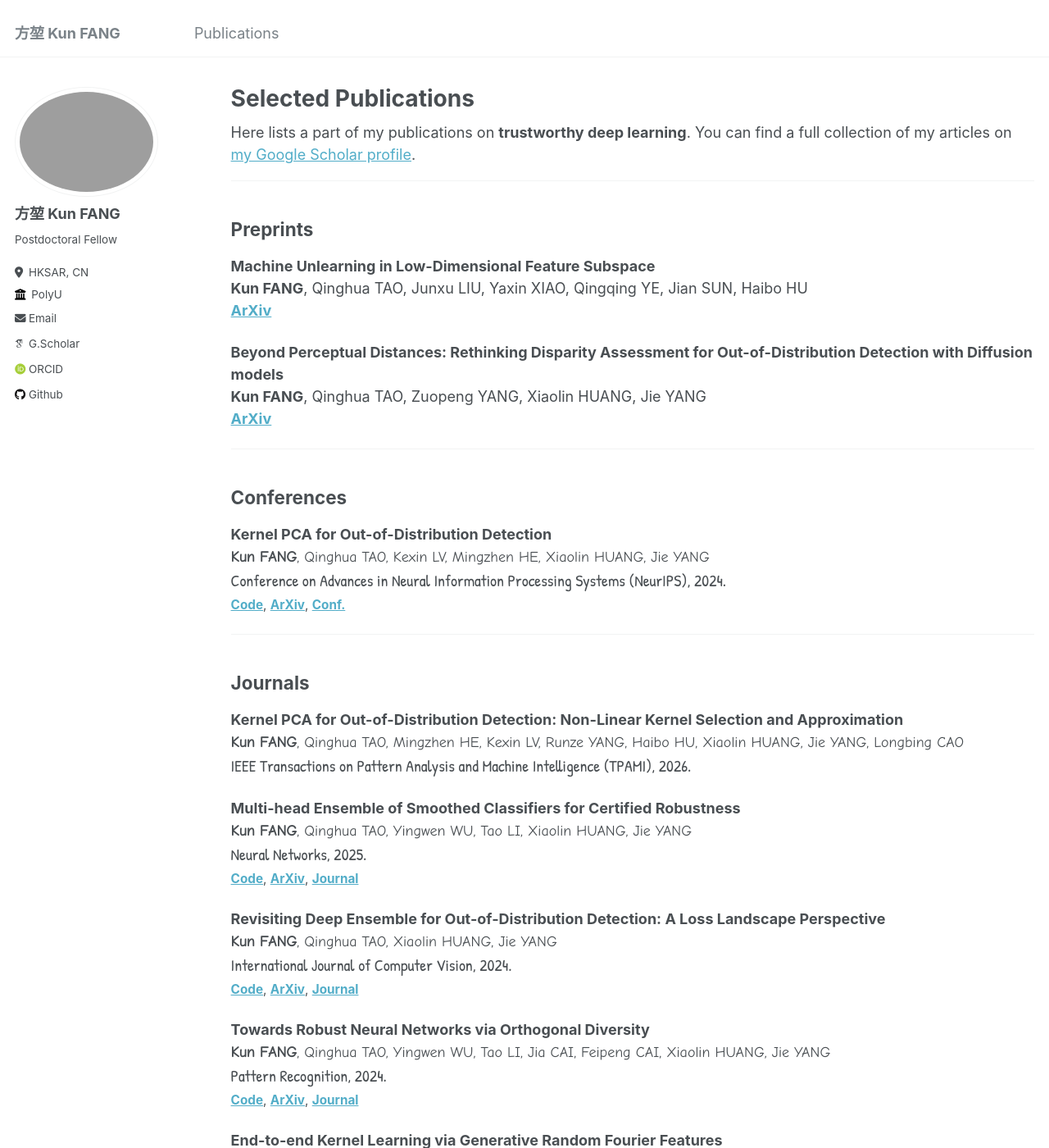
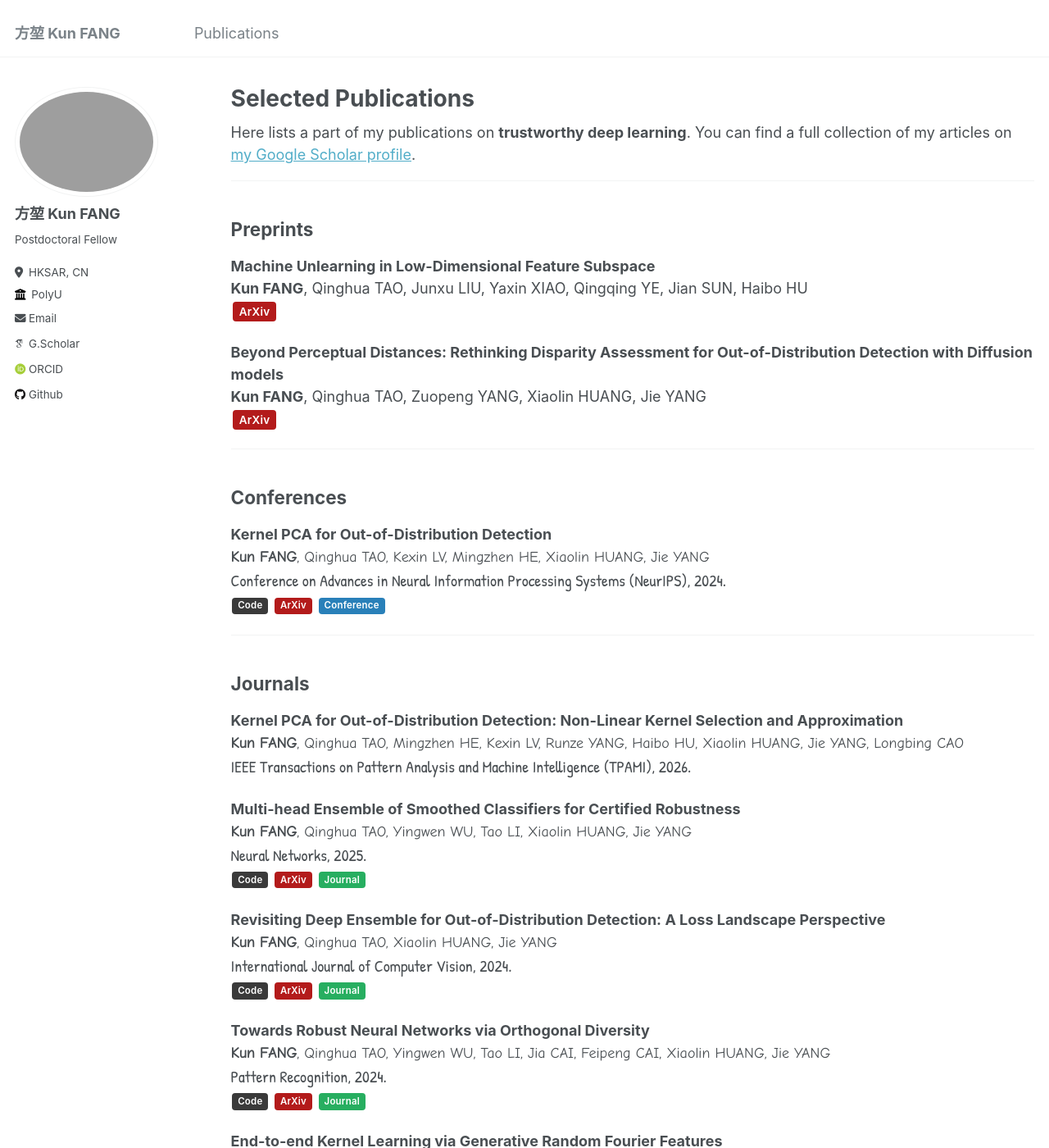
Before and after one commit to fanghenshaometeor/fanghenshaometeor.github.io, a Jekyll site: the page built from _pages/publications.md, in a window 1280 px wide and 1400 px high. Shown: the whole window at 82% size. Built offline with Jekyll 4.4.1, drawn with Linux system fonts in a browser that asks for light colours; some web fonts are replaced; some of the changed text lies outside the part shown.

Commit message:
update-pub

```diff
--- a/_pages/publications.md
+++ b/_pages/publications.md
@@ -21,11 +21,11 @@ author_profile: true
 
 **Machine Unlearning in Low-Dimensional Feature Subspace**
 **Kun FANG**, Qinghua TAO, Junxu LIU, Yaxin XIAO, Qingqing YE, Jian SUN, Haibo HU
-**[ArXiv](https://arxiv.org/abs/2601.22456)**
+<a href="https://arxiv.org/abs/2601.22456" class="pub-link pub-link--arxiv">ArXiv</a>
 
 **Beyond Perceptual Distances: Rethinking Disparity Assessment for Out-of-Distribution Detection with Diffusion models**
 **Kun FANG**, Qinghua TAO, Zuopeng YANG, Xiaolin HUANG, Jie YANG
-**[ArXiv](https://arxiv.org/abs/2409.10094)**
+<a href="https://arxiv.org/abs/2409.10094" class="pub-link pub-link--arxiv">ArXiv</a>
 
 ---
 
@@ -34,7 +34,7 @@ author_profile: true
 **Kernel PCA for Out-of-Distribution Detection**
 <span style="font-family:Comic Neue; font-size:1em;">**Kun FANG**, Qinghua TAO, Kexin LV, Mingzhen HE, Xiaolin HUANG, Jie YANG</span>
 <span style="font-family:Patrick Hand; font-size:1.1em;">Conference on Advances in Neural Information Processing Systems (NeurIPS), 2024.</span>
-<span style="font-size:0.85em;">**[Code](https://github.com/fanghenshaometeor/ood-kernel-pca)**, **[ArXiv](https://arxiv.org/abs/2402.02949)**, **[Conf.](https://papers.nips.cc/paper_files/paper/2024/hash/f2543511e5f4d4764857f9ad833a977d-Abstract-Conference.html)**</span>
+<span style="font-size:0.85em;"><a href="https://github.com/fanghenshaometeor/ood-kernel-pca" class="pub-link pub-link--code">Code</a> <a href="https://arxiv.org/abs/2402.02949" class="pub-link pub-link--arxiv">ArXiv</a> <a href="https://papers.nips.cc/paper_files/paper/2024/hash/f2543511e5f4d4764857f9ad833a977d-Abstract-Conference.html" class="pub-link pub-link--conf">Conference</a></span>
 
 ---
 
@@ -47,24 +47,24 @@ author_profile: true
 **Multi-head Ensemble of Smoothed Classifiers for Certified Robustness**
 <span style="font-family:Comic Neue; font-size:1em;">**Kun FANG**, Qinghua TAO, Yingwen WU, Tao LI, Xiaolin HUANG, Jie YANG</span>
 <span style="font-family:Patrick Hand; font-size:1.1em;">Neural Networks, 2025.</span>
-<span style="font-size:0.85em;">**[Code](https://github.com/fanghenshaometeor/smoothed-multihead-ensemble)**, **[ArXiv](https://arxiv.org/abs/2211.10882)**, **[Journal](https://doi.org/10.1016/j.neunet.2025.107426)**</span>
+<span style="font-size:0.85em;"><a href="https://github.com/fanghenshaometeor/smoothed-multihead-ensemble" class="pub-link pub-link--code">Code</a> <a href="https://arxiv.org/abs/2211.10882" class="pub-link pub-link--arxiv">ArXiv</a> <a href="https://doi.org/10.1016/j.neunet.2025.107426" class="pub-link pub-link--journal">Journal</a></span>
 
 
 **Revisiting Deep Ensemble for Out-of-Distribution Detection: A Loss Landscape Perspective**
 <span style="font-family:Comic Neue; font-size:1em;">**Kun FANG**, Qinghua TAO, Xiaolin HUANG, Jie YANG</span>
 <span style="font-family:Patrick Hand; font-size:1.1em;">International Journal of Computer Vision, 2024.</span>
-<span style="font-size:0.85em;">**[Code](https://github.com/fanghenshaometeor/ood-mode-ensemble)**, **[ArXiv](https://arxiv.org/abs/2310.14227)**, **[Journal](https://doi.org/10.1007/s11263-024-02156-x)**</span>
+<span style="font-size:0.85em;"><a href="https://github.com/fanghenshaometeor/ood-mode-ensemble" class="pub-link pub-link--code">Code</a> <a href="https://arxiv.org/abs/2310.14227" class="pub-link pub-link--arxiv">ArXiv</a> <a href="https://doi.org/10.1007/s11263-024-02156-x" class="pub-link pub-link--journal">Journal</a></span>
 
 **Towards Robust Neural Networks via Orthogonal Diversity**
 <span style="font-family:Comic Neue; font-size:1em;">**Kun FANG**, Qinghua TAO, Yingwen WU, Tao LI, Jia CAI, Feipeng CAI, Xiaolin HUANG, Jie YANG</span>
 <span style="font-family:Patrick Hand; font-size:1.1em;">Pattern Recognition, 2024.</span>
-<span style="font-size:0.85em;">**[Code](https://github.com/fanghenshaometeor/DIversity-via-Orthogonality)**, **[ArXiv](https://arxiv.org/abs/2010.12190)**, **[Journal](https://doi.org/10.1016/j.patcog.2024.110281)**</span>
+<span style="font-size:0.85em;"><a href="https://github.com/fanghenshaometeor/DIversity-via-Orthogonality" class="pub-link pub-link--code">Code</a> <a href="https://arxiv.org/abs/2010.12190" class="pub-link pub-link--arxiv">ArXiv</a> <a href="https://doi.org/10.1016/j.patcog.2024.110281" class="pub-link pub-link--journal">Journal</a></span>
 
 
 **End-to-end Kernel Learning via Generative Random Fourier Features**
 <span style="font-family:Comic Neue; font-size:1em;">**Kun FANG**, Fanghui LIU, Xiaolin HUANG, Jie YANG</span>
 <span style="font-family:Patrick Hand; font-size:1.1em;">Pattern Recognition, 2023.</span>
-<span style="font-size:0.85em;">**[Code](https://github.com/fanghenshaometeor/GenerativeRFF)**, **[ArXiv](https://arxiv.org/abs/2009.04614)**, **[Journal](https://doi.org/10.1016/j.patcog.2022.109057)**</span><!--, **[read more](/publication/2015-10-01-paper-title-number-3)**-->
+<span style="font-size:0.85em;"><a href="https://github.com/fanghenshaometeor/GenerativeRFF" class="pub-link pub-link--code">Code</a> <a href="https://arxiv.org/abs/2009.04614" class="pub-link pub-link--arxiv">ArXiv</a> <a href="https://doi.org/10.1016/j.patcog.2022.109057" class="pub-link pub-link--journal">Journal</a></span><!--, **[read more](/publication/2015-10-01-paper-title-number-3)**-->
 
 ---
 
@@ -74,34 +74,34 @@ author_profile: true
 **DIFT: Protecting Contrastive Learning against Data Poisoning Backdoor Attacks**
 <span style="font-family:Comic Neue; font-size:1em;">Jiang ZHU, Yulin JIN, Qingqing YE, Zhibiao GUO, **Kun FANG**, Ruochen DU, Yingnan ZHAO, Haibo HU</span>
 <span style="font-family:Patrick Hand; font-size:1.1em;">AAAI Conference on Artificial Intelligence (AAAI), 2026.</span>
-<span style="font-size:0.85em;">**[Conf.](https://ojs.aaai.org/index.php/AAAI/article/view/37141)**</span>
+<span style="font-size:0.85em;"><a href="https://ojs.aaai.org/index.php/AAAI/article/view/37141" class="pub-link pub-link--conf">Conference</a></span>
 
 **Adaptive Distillation on Hard Samples Benefits Consistency for Certified Robustness**
 <span style="font-family:Comic Neue; font-size:1em;">Jiawen LI, **Kun FANG**, Jie YANG</span>
 <span style="font-family:Patrick Hand; font-size:1.1em;">International Journal of Machine Learning and Cybernetics, 2025.</span>
-<span style="font-size:0.85em;">**[Journal](https://doi.org/10.1007/s13042-025-02568-2)**</span>
+<span style="font-size:0.85em;"><a href="https://doi.org/10.1007/s13042-025-02568-2" class="pub-link pub-link--journal">Journal</a></span>
 
 **Boosting Certified Robustness via An Expectation-based Similarity Regularization**
 <span style="font-family:Comic Neue; font-size:1em;">Jiawen LI, **Kun FANG**, Xiaolin HUANG, Jie YANG</span>
 <span style="font-family:Patrick Hand; font-size:1.1em;">Image and Vision Computing, 2024.</span>
-<span style="font-size:0.85em;">**[Journal](https://doi.org/10.1016/j.imavis.2024.105272)**</span>
+<span style="font-size:0.85em;"><a href="https://doi.org/10.1016/j.imavis.2024.105272" class="pub-link pub-link--journal">Journal</a></span>
 
 **Improving Adversarial Robustness through A Curriculum-guided Reliable Distillation**
 <span style="font-family:Comic Neue; font-size:1em;">Jiawen LI, **Kun FANG**, Xiaolin HUANG, Jie YANG</span>
 <span style="font-family:Patrick Hand; font-size:1.1em;">Computers & Security, 2023.</span>
-<span style="font-size:0.85em;">**[Code](https://github.com/kevinlee26/kevin_first)**, **[Journal](https://doi.org/10.1016/j.cose.2023.103411)**</span>
+<span style="font-size:0.85em;"><a href="https://github.com/kevinlee26/kevin_first" class="pub-link pub-link--code">Code</a> <a href="https://doi.org/10.1016/j.cose.2023.103411" class="pub-link pub-link--journal">Journal</a></span>
 
 **Improving the Adversarial Robustness of Quantized Neural Networks via Exploiting the Feature Diversity**
 <span style="font-family:Comic Neue; font-size:1em;">Tianshu CHU, **Kun FANG**, Jie YANG, Xiaolin HUANG</span>
 <span style="font-family:Patrick Hand; font-size:1.1em;">Pattern Recognition Letters, 2023.</span>
-<span style="font-size:0.85em;">**[Journal](https://doi.org/10.1016/j.patrec.2023.10.024)**</span>
+<span style="font-size:0.85em;"><a href="https://doi.org/10.1016/j.patrec.2023.10.024" class="pub-link pub-link--journal">Journal</a></span>
 
 **Unifying Gradients to Improve Real-world Robustness for Deep Networks**
 <span style="font-family:Comic Neue; font-size:1em;">Yingwen WU, Sizhe CHEN, **Kun FANG**, Xiaolin HUANG</span>
 <span style="font-family:Patrick Hand; font-size:1.1em;">ACM Transactions on Intelligent Systems and Technology, 2023.</span>
-<span style="font-size:0.85em;">**[Code](https://github.com/snowien/UniG-pytorch)**, **[ArXiv](https://arxiv.org/abs/2208.06228)**, **[Journal](https://dl.acm.org/doi/10.1145/3617895)**</span>
+<span style="font-size:0.85em;"><a href="https://github.com/snowien/UniG-pytorch" class="pub-link pub-link--code">Code</a> <a href="https://arxiv.org/abs/2208.06228" class="pub-link pub-link--arxiv">ArXiv</a> <a href="https://dl.acm.org/doi/10.1145/3617895" class="pub-link pub-link--journal">Journal</a></span>
 
 **Subspace Adversarial Learning**
 <span style="font-family:Comic Neue; font-size:1em;">Tao LI, Yingwen WU, Sizhe CHEN, **Kun FANG**, Xiaolin HUANG</span>
 <span style="font-family:Patrick Hand; font-size:1.1em;">IEEE/CVF Conference on Computer Vision and Pattern Recognition (CVPR), 2022.</span>
-<span style="font-size:0.85em;">**[Code](https://github.com/nblt/sub-at)**, **[ArXiv](https://arxiv.org/abs/2111.12229)**, **[Conf.](https://openaccess.thecvf.com/content/CVPR2022/html/Li_Subspace_Adversarial_Training_CVPR_2022_paper)**</span>
+<span style="font-size:0.85em;"><a href="https://github.com/nblt/sub-at" class="pub-link pub-link--code">Code</a> <a href="https://arxiv.org/abs/2111.12229" class="pub-link pub-link--arxiv">ArXiv</a> <a href="https://openaccess.thecvf.com/content/CVPR2022/html/Li_Subspace_Adversarial_Training_CVPR_2022_paper" class="pub-link pub-link--conf">Conference</a></span>
--- a/assets/css/custom.css
+++ b/assets/css/custom.css
@@ -11,3 +11,25 @@
     font-weight: 400;
     font-style: normal;
 }
+
+/* Publication link badges — colored pill / capsule style */
+.pub-link {
+    display: inline-block;
+    padding: 0.15em 0.6em;
+    margin: 0 0.15em;
+    font-size: 0.75em;
+    font-weight: 600;
+    border-radius: 4px;
+    text-decoration: none !important;
+    letter-spacing: 0.02em;
+    vertical-align: middle;
+}
+.pub-link:hover {
+    filter: brightness(1.15);
+    text-decoration: none !important;
+}
+
+.pub-link--code    { background: #3a3a3a; color: #fff; }
+.pub-link--arxiv   { background: #b31b1b; color: #fff; }
+.pub-link--conf    { background: #2980b9; color: #fff; }
+.pub-link--journal { background: #27ae60; color: #fff; }
```
Also changed, not shown: _config.yml (+12 -0 lines), _pages/about.md (+1 -1 lines).
